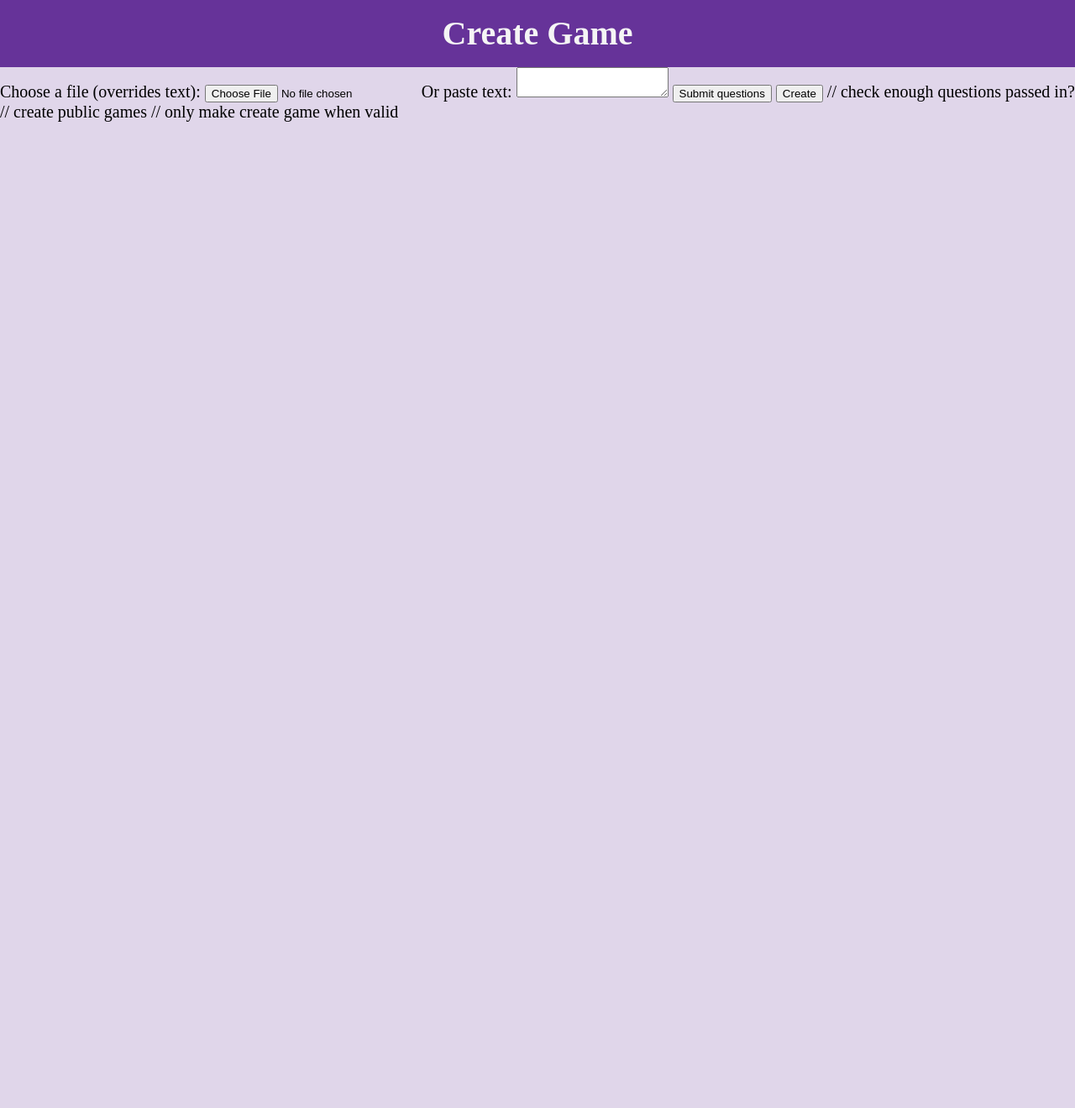
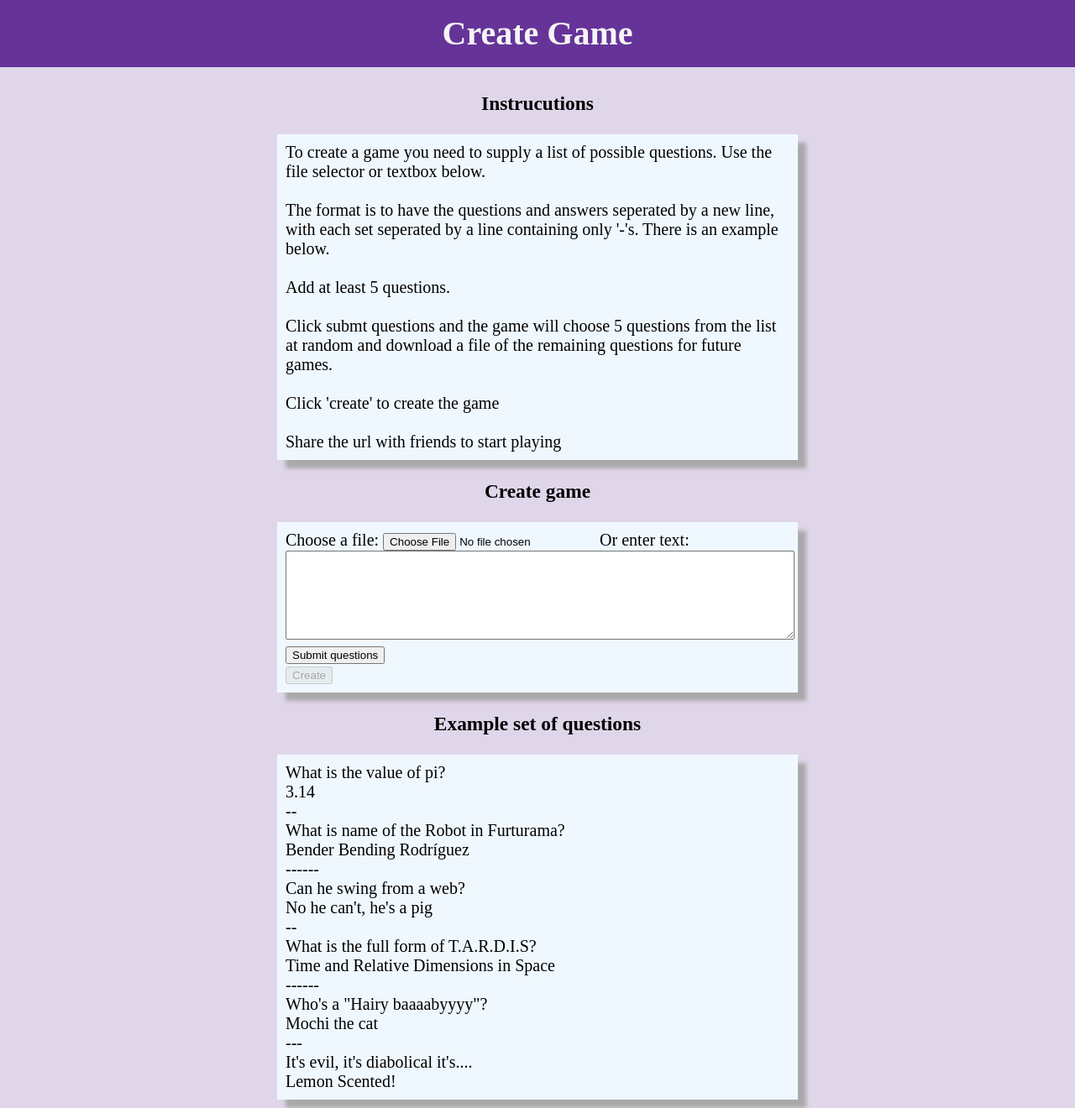
Before and after one commit to QuarkNerd/Fibbage, a SvelteKit app: page /create-game in a window 1280 px wide. Shown: the whole page at 84% size. Before the commit the page ends 800 px from the top, so only its background shows below. Built offline with nearby package versions, Linux system fonts and the light colour scheme.

Commit message:
style the create game page

```diff
--- a/src/routes/create-game/+page.svelte
+++ b/src/routes/create-game/+page.svelte
@@ -6,6 +6,8 @@
 	import FileInterface from './file-interface.svelte';
 	import type { Round } from '$lib/models';
 	import { createGame } from '$lib/firebase';
+
+	import '../style.css'
 
 	async function create() {
 		const randomName = uniqueNamesGenerator({
@@ -27,8 +29,46 @@
 </script>
 
 <Header header="Create Game" />
-<FileInterface bind:chosenQuestions />
+<div class="main">
+	<h3>Instrucutions</h3>
+		<div class="box">
+			To create a game you need to supply a list of possible questions. Use the file selector or textbox below.
+			<br><br>
+			The format is to have the questions and answers seperated by a new line, with each set seperated by a line containing only '-'s. There is an example below.
+			<br><br>
+			Add at least 5 questions.
+			<br><br>
+			Click submt questions and the game will choose 5 questions from the list at random and download a file of the remaining questions for future games.
+			<br><br>
+			Click 'create' to create the game
+			<br><br>
+			Share the url with friends to start playing
+		</div>
 
-<button on:click={create}>Create</button>
-
-// check enough questions passed in? // create public games // only make create game when valid
+	<h3>Create game</h3>
+	<div class="box">
+		<FileInterface bind:chosenQuestions />
+		<br>
+		<button disabled={chosenQuestions.length === 0} on:click={create}>Create</button>
+	</div>
+	<h3>Example set of questions</h3>
+		<div class="box">
+		What is the value of pi?<br>
+		3.14<br>
+		--<br>
+		What is name of the Robot in Furturama?<br>
+		Bender Bending Rodríguez<br>
+		------<br>
+		Can he swing from a web?<br>
+		No he can't, he's a pig<br>
+		--<br>
+		What is the full form of T.A.R.D.I.S?<br>
+		Time and Relative Dimensions in Space<br>
+		------<br>
+		Who's a "Hairy baaaabyyyy"?<br>
+		Mochi the cat<br>
+		---<br>
+		It's evil, it's diabolical it's....<br>
+		Lemon Scented!
+	</div>
+</div>
--- a/src/routes/create-game/file-interface.svelte
+++ b/src/routes/create-game/file-interface.svelte
@@ -48,10 +48,17 @@
 	// Quiz question will have first anser be correct and rest be wrong
 </script>
 
-<label for="file">Choose a file (overrides text):</label>
+<label for="file">Choose a file:</label>
 <input id="file" name="file" type="file" bind:files />
 
-<label for="txt">Or paste text:</label>
+<label for="txt">Or enter text:</label>
 <textarea id="txt" name="txt" bind:value={input} />
+<br>
+<button on:click={chooseQuestions}>Submit questions</button>
 
-<button on:click={chooseQuestions}>Submit questions</button>
+<style>
+	textarea {
+		width: 100%;
+		height: 100px;
+	}
+</style>
--- /dev/null
+++ b/src/routes/style.css
@@ -0,0 +1,15 @@
+.box.box {
+    padding: 10px;
+    margin: 10px auto;
+
+    max-width: 600px;
+
+    background-color: aliceblue;
+    text-align: left;
+    box-shadow: 10px 10px 5px darkgray
+}
+
+.main {
+    margin-top: 30px;
+    text-align: center;
+}
```
Also changed, not shown: src/routes/+page.svelte (+2 -19 lines).
